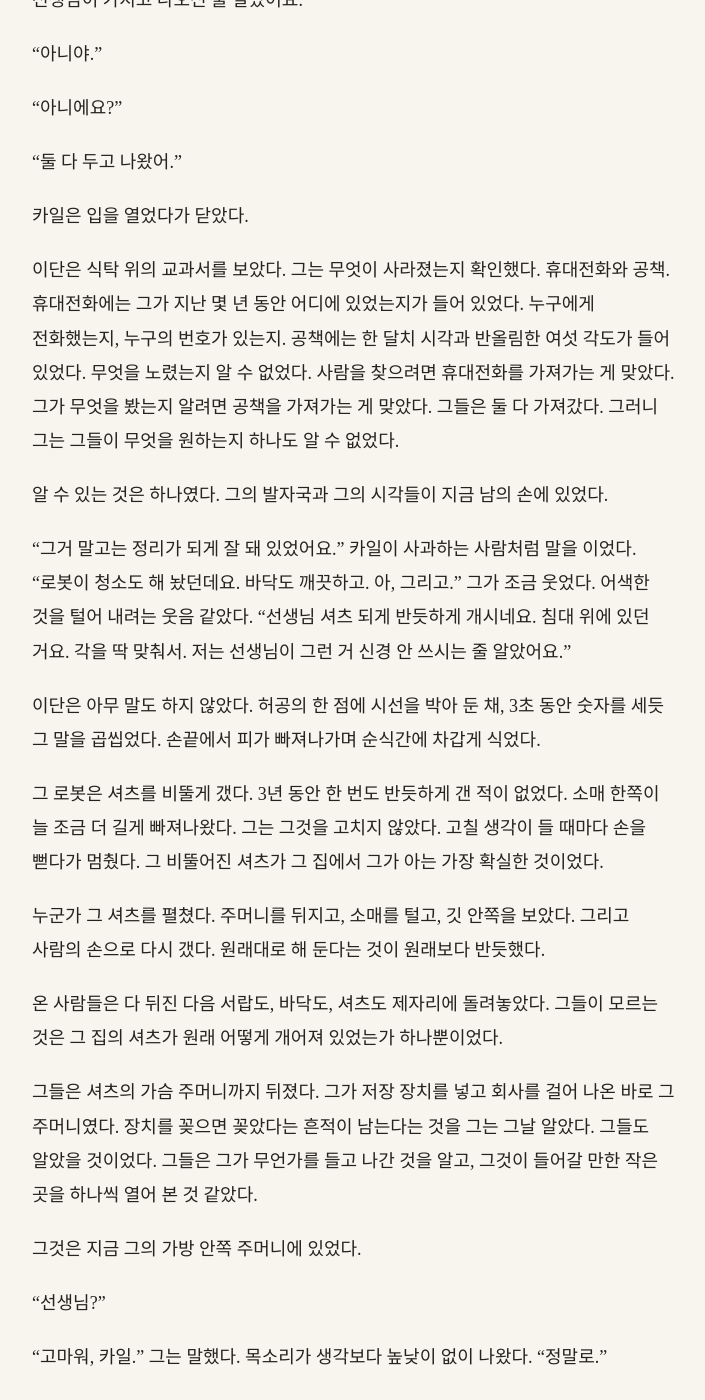
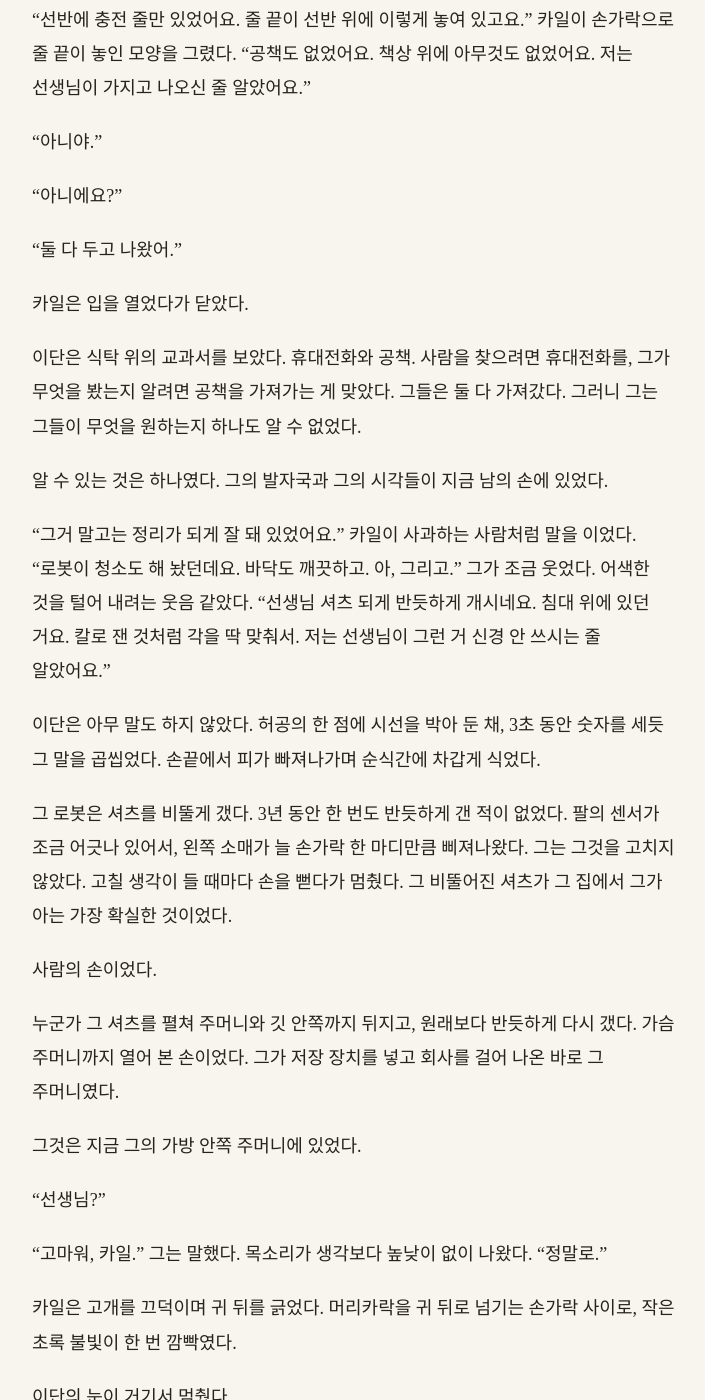
Before and after one commit to kangkkang/writer_s1_public, a Jekyll site: the page built from vol1/005.md, in a window 1280 px wide and 1400 px high, scrolled down 7738 px. Shown: the whole window, without its empty margins (284-989 px from the left). Built offline with Jekyll 4.4.1, drawn with Linux system fonts in a browser that asks for light colours; our own code applies the rules of GitHub Pages for plain Markdown files; some of the changed text lies outside the part shown.

Commit message:
Update from https://github.com/kangkkang/writer_s1/commit/6230a89781cbfde616ccb997f2282b764273bd6e

```diff
--- a/vol1/005.md
+++ b/vol1/005.md
@@ -188,21 +190,19 @@
 
 카일은 입을 열었다가 닫았다.
 
-이단은 식탁 위의 교과서를 보았다. 그는 무엇이 사라졌는지 확인했다. 휴대전화와 공책. 휴대전화에는 그가 지난 몇 년 동안 어디에 있었는지가 들어 있었다. 누구에게 전화했는지, 누구의 번호가 있는지. 공책에는 한 달치 시각과 반올림한 여섯 각도가 들어 있었다. 무엇을 노렸는지 알 수 없었다. 사람을 찾으려면 휴대전화를 가져가는 게 맞았다. 그가 무엇을 봤는지 알려면 공책을 가져가는 게 맞았다. 그들은 둘 다 가져갔다. 그러니 그는 그들이 무엇을 원하는지 하나도 알 수 없었다.
+이단은 식탁 위의 교과서를 보았다. 휴대전화와 공책. 사람을 찾으려면 휴대전화를, 그가 무엇을 봤는지 알려면 공책을 가져가는 게 맞았다. 그들은 둘 다 가져갔다. 그러니 그는 그들이 무엇을 원하는지 하나도 알 수 없었다.
 
 알 수 있는 것은 하나였다. 그의 발자국과 그의 시각들이 지금 남의 손에 있었다.
 
-"그거 말고는 정리가 되게 잘 돼 있었어요." 카일이 사과하는 사람처럼 말을 이었다. "로봇이 청소도 해 놨던데요. 바닥도 깨끗하고. 아, 그리고." 그가 조금 웃었다. 어색한 것을 털어 내려는 웃음 같았다. "선생님 셔츠 되게 반듯하게 개시네요. 침대 위에 있던 거요. 각을 딱 맞춰서. 저는 선생님이 그런 거 신경 안 쓰시는 줄 알았어요."
+"그거 말고는 정리가 되게 잘 돼 있었어요." 카일이 사과하는 사람처럼 말을 이었다. "로봇이 청소도 해 놨던데요. 바닥도 깨끗하고. 아, 그리고." 그가 조금 웃었다. 어색한 것을 털어 내려는 웃음 같았다. "선생님 셔츠 되게 반듯하게 개시네요. 침대 위에 있던 거요. 칼로 잰 것처럼 각을 딱 맞춰서. 저는 선생님이 그런 거 신경 안 쓰시는 줄 알았어요."
 
 이단은 아무 말도 하지 않았다. 허공의 한 점에 시선을 박아 둔 채, 3초 동안 숫자를 세듯 그 말을 곱씹었다. 손끝에서 피가 빠져나가며 순식간에 차갑게 식었다.
 
-그 로봇은 셔츠를 비뚤게 갰다. 3년 동안 한 번도 반듯하게 갠 적이 없었다. 소매 한쪽이 늘 조금 더 길게 빠져나왔다. 그는 그것을 고치지 않았다. 고칠 생각이 들 때마다 손을 뻗다가 멈췄다. 그 비뚤어진 셔츠가 그 집에서 그가 아는 가장 확실한 것이었다.
+그 로봇은 셔츠를 비뚤게 갰다. 3년 동안 한 번도 반듯하게 갠 적이 없었다. 팔의 센서가 조금 어긋나 있어서, 왼쪽 소매가 늘 손가락 한 마디만큼 삐져나왔다. 그는 그것을 고치지 않았다. 고칠 생각이 들 때마다 손을 뻗다가 멈췄다. 그 비뚤어진 셔츠가 그 집에서 그가 아는 가장 확실한 것이었다.
 
-누군가 그 셔츠를 펼쳤다. 주머니를 뒤지고, 소매를 털고, 깃 안쪽을 보았다. 그리고 사람의 손으로 다시 갰다. 원래대로 해 둔다는 것이 원래보다 반듯했다.
+사람의 손이었다.
 
-온 사람들은 다 뒤진 다음 서랍도, 바닥도, 셔츠도 제자리에 돌려놓았다. 그들이 모르는 것은 그 집의 셔츠가 원래 어떻게 개어져 있었는가 하나뿐이었다.
-
-그들은 셔츠의 가슴 주머니까지 뒤졌다. 그가 저장 장치를 넣고 회사를 걸어 나온 바로 그 주머니였다. 장치를 꽂으면 꽂았다는 흔적이 남는다는 것을 그는 그날 알았다. 그들도 알았을 것이었다. 그들은 그가 무언가를 들고 나간 것을 알고, 그것이 들어갈 만한 작은 곳을 하나씩 열어 본 것 같았다.
+누군가 그 셔츠를 펼쳐 주머니와 깃 안쪽까지 뒤지고, 원래보다 반듯하게 다시 갰다. 가슴 주머니까지 열어 본 손이었다. 그가 저장 장치를 넣고 회사를 걸어 나온 바로 그 주머니였다.
 
 그것은 지금 그의 가방 안쪽 주머니에 있었다.
 
@@ -222,7 +222,9 @@
 
 화보다 두려움이 먼저 들었다. 그것은 카일의 잘못이 아니었다. 이단은 휴대전화라고만 말했다. 휴대전화가 무엇인지 그는 알았고, 카일도 알았다. 그 작은 것이 휴대전화와 똑같이 망에 붙어 있다는 것도 둘 다 알았다. 다만 아무도 그것을 휴대전화라고 부르지 않았다. 사람들은 그것을 몸의 일부처럼 끼고 다녔다. 몸의 일부는 끄는 것이 아니었다.
 
-*잠금장치는 카일이 누군지 몰라. '모르는 사람 하나, 몇 시 몇 분.' 그게 다야. 근데 그 시각에 카일 귀에서 이게 켜져 있었어. 이건 카일 명의로 망에 등록돼 있고. 그 시각에 그 건물에 누구 기기가 켜져 있었는지만 맞춰 보면, 모르는 사람 하나가 카일이 돼.*
+*잠금장치에는 '모르는 사람 하나, 12시 10분'만 남아. 그 시각, 그 건물 반경 5미터 안에서 기지국과 악수를 나누던 기기 하나만 맞춰 보면—*
+
+1초면 낚아챌 일이었다. 모르는 사람 하나가 카일이 됐다. 제 손으로 제자의 목덜미에 꼬리표를 달아 보낸 꼴이었다.
 
 *누가 그걸 맞춰 볼 수 있지?*
 
```
Also changed, not shown: other parts of vol1/005.md (+2 -0 lines).
